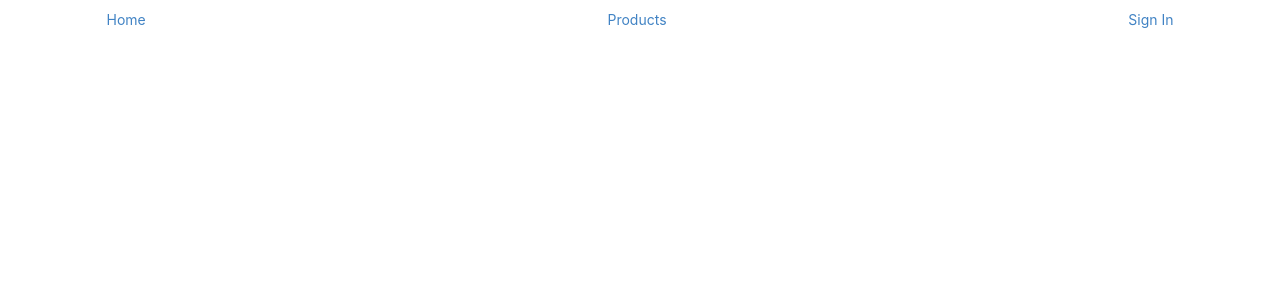
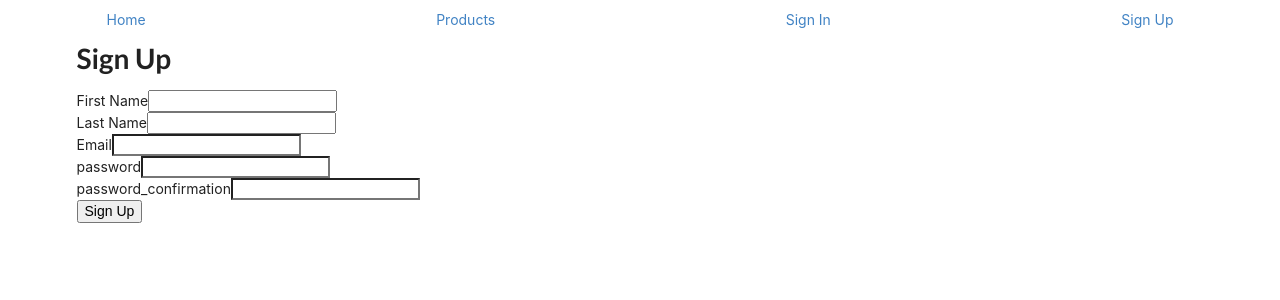
Before and after one commit to sms0330/Amazon_React, a React (Create React App) app: page /sign_up in a window 1280 px wide. Shown: the top 300 px of the page. Built offline with nearby package versions, Linux system fonts and the light colour scheme; no server answers.

Commit message:
Added user sign-up

```diff
--- a/src/App.js
+++ b/src/App.js
@@ -10,6 +10,7 @@ import { BrowserRouter as Router, Route, Switch } from 'react-router-dom';
 import SignInPage from './components/SignInPage';
 import { User } from './requests';
 import AuthRoute from './components/AuthRoute';
+import SignUpPage from './components/SignUpPage';
 
 // function App() {
 //   return (
@@ -58,6 +59,11 @@ class App extends Component {
               path="/sign_in"
               render={routeProps => <SignInPage {...routeProps} onSignIn={this.getCurrentUser} />}
             />
+            <Route
+              exact
+              path="/sign_up"
+              render={routeProps => <SignUpPage {...routeProps} onSignUp={this.getCurrentUser} />}
+            />
             <Route path="/" exact component={Home} />
             <Route path="/products" exact component={ProductIndexPage} />
             <AuthRoute
--- a/src/components/Navbar.js
+++ b/src/components/Navbar.js
@@ -21,11 +21,17 @@ function Navbar({ currentUser, onSignOut }) {
       {currentUser ? (
         <React.Fragment>
           <NavLink to="/products/new">Products New</NavLink>-
-          <span>Welcome, {currentUser.first_name}</span>-
-          <button onClick={handleSignOut}>Sign Out</button>
+          <span>
+            Welcome, {currentUser.first_name}
+            {currentUser.last_name}
+          </span>
+          -<button onClick={handleSignOut}>Sign Out</button>
         </React.Fragment>
       ) : (
-        <NavLink to="sign_in">Sign In</NavLink>
+        <>
+          <NavLink to="sign_in">Sign In</NavLink>
+          <NavLink to="sign_up">Sign Up</NavLink>
+        </>
       )}
     </nav>
   );
--- /dev/null
+++ b/src/components/SignUpPage.js
@@ -0,0 +1,55 @@
+import React from 'react';
+import { User } from '../requests';
+
+const SignUpPage = props => {
+  const { onSignUp } = props;
+
+  const handleSubmit = event => {
+    const { currentTarget } = event;
+    event.preventDefault();
+    const formData = new FormData(currentTarget);
+    const params = {
+      first_name: formData.get('first_name'),
+      last_name: formData.get('last_name'),
+      email: formData.get('email'),
+      password: formData.get('password'),
+      password_confirmation: formData.get('password_confirmation'),
+    };
+    User.create(params).then(user => {
+      if (user?.id) {
+        onSignUp(); //store user in App state
+        props.history.push('/questions'); //navigate to index
+      }
+    });
+  };
+  return (
+    <main>
+      <h1>Sign Up</h1>
+      <form onSubmit={handleSubmit}>
+        <div>
+          <label htmlFor="first_name">First Name</label>
+          <input type="first_name" name="first_name" id="first_name" />
+        </div>
+        <div>
+          <label htmlFor="last_name">Last Name</label>
+          <input type="last_name" name="last_name" id="last_name" />
+        </div>
+        <div>
+          <label htmlFor="email">Email</label>
+          <input type="email" name="email" id="email" />
+        </div>
+        <div>
+          <label htmlFor="password">password</label>
+          <input type="password" name="password" id="password" />
+        </div>
+        <div>
+          <label htmlFor="password_confirmation">password_confirmation</label>
+          <input type="password" name="password_confirmation" id="password_confirmation" />
+        </div>
+        <input type="submit" value="Sign Up" />
+      </form>
+    </main>
+  );
+};
+
+export default SignUpPage;
--- a/src/requests.js
+++ b/src/requests.js
@@ -10,7 +10,7 @@ export const Product = {
   create(params) {
     return fetch(`${BASE_URL}/products`, {
       method: 'POST',
-      credentials: 'include', //need this for cookies
+      credentials: 'include',
       headers: {
         'Content-Type': 'application/json',
       },
```
